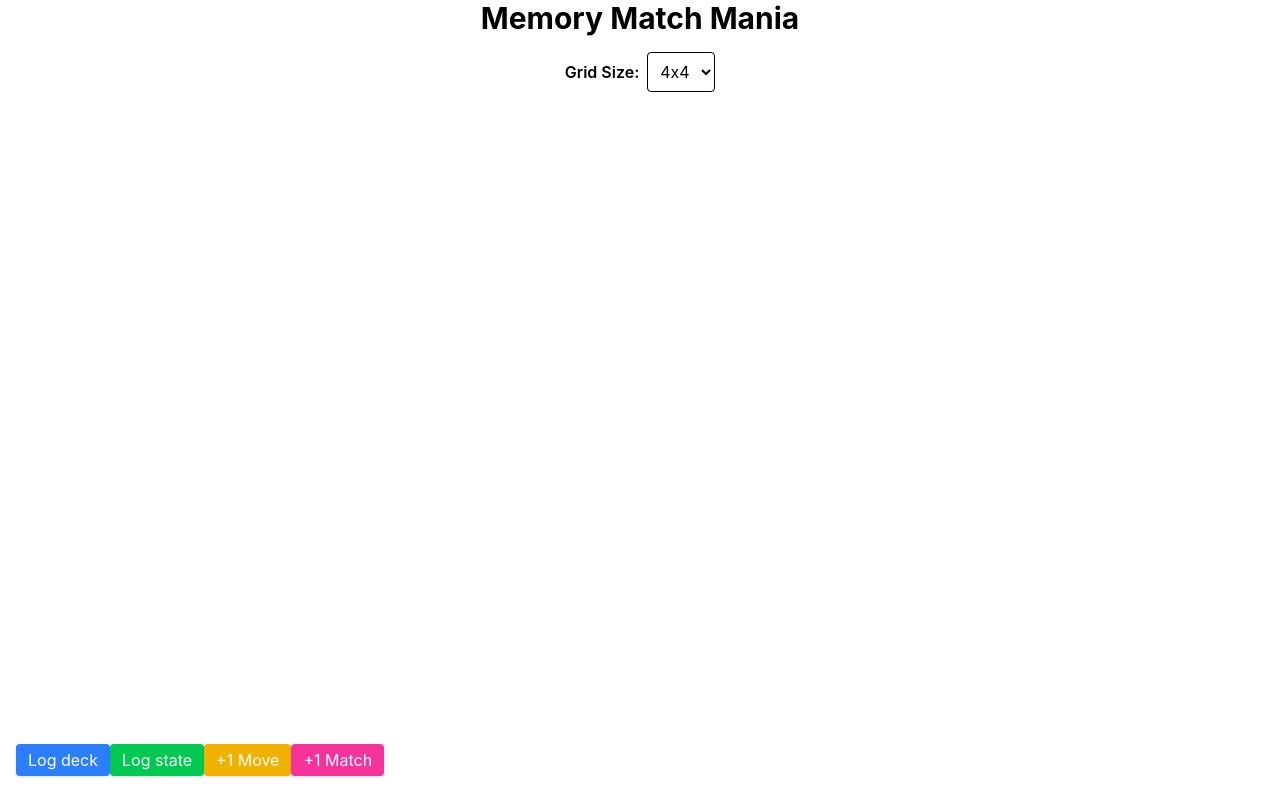
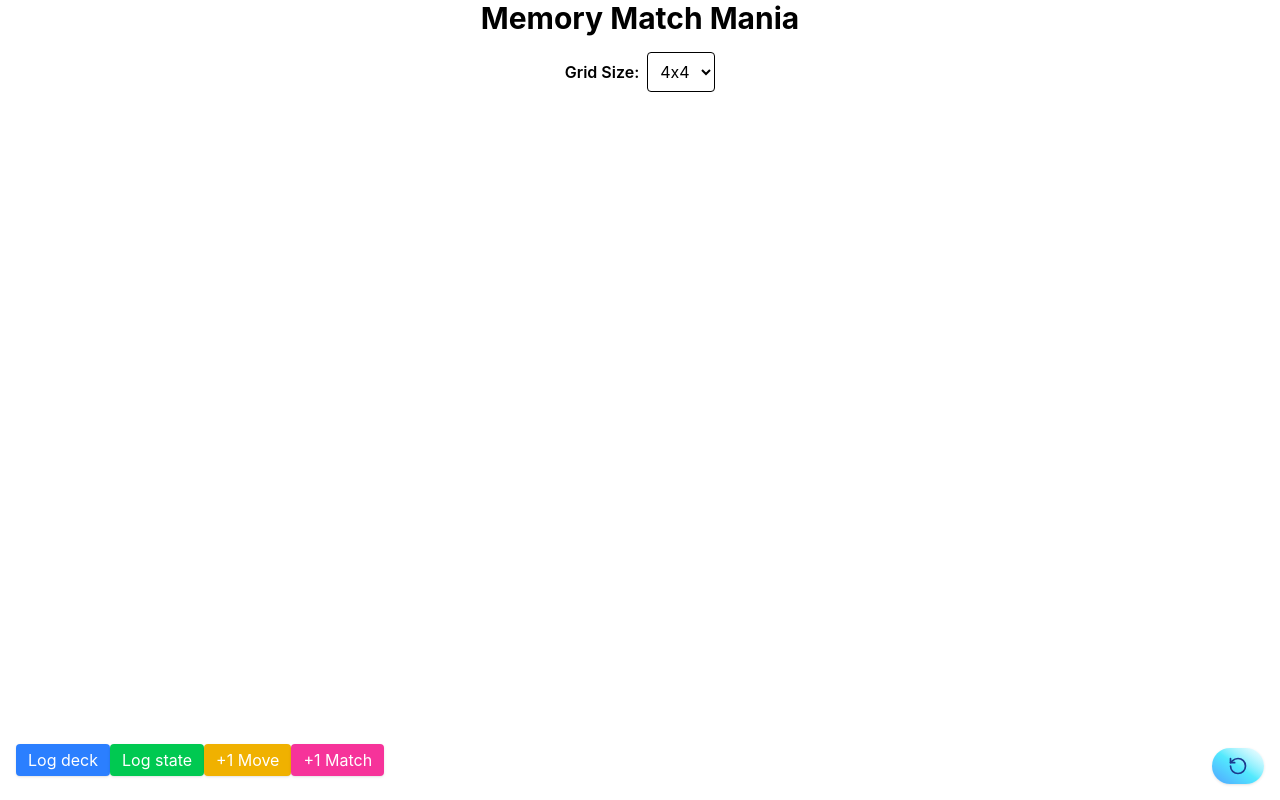
Before and after one commit to Rajasi-Desai/Memory-Mania-game, a React (Vite) app: page / in a window 1280 px wide. Built offline with nearby package versions, Linux system fonts and the light colour scheme.

Commit message:
reset button

```diff
--- a/package.json
+++ b/package.json
@@ -11,6 +11,7 @@
   },
   "dependencies": {
     "@tailwindcss/vite": "^4.3.3",
+    "lucide-react": "^1.61.0",
     "react": "^19.3.1",
     "react-dom": "^19.3.1",
     "tailwindcss": "^4.3.3",
--- a/src/App.jsx
+++ b/src/App.jsx
@@ -54,7 +54,9 @@ function App() {
       <Settings onGridChange={reInitializeGame} />
 
       {/* ScoreBoard */}
-      {/* Reset button */}
+
+      <ResetButton onReset={() => reInitializeGame(gridSize)} />
+
       {/* game board */}
       {/* graffiti */}
     </div>
--- a/src/components/ResetButton.jsx
+++ b/src/components/ResetButton.jsx
@@ -1,7 +1,17 @@
-const ResetButton = () => {
+import { RotateCcw } from "lucide-react";
+
+const ResetButton = ({ onReset }) => {
   return (
-    <button>
-
+    <button
+      onClick={onReset}
+      className="fixed bottom-4 right-4 px-4 py-2 text-sm font-medium rounded-full shadow bg-gradient-to-tr from-blue-400 via-cyan-300 to-white text-blue-900 hover:brightness-105 transition"
+    >
+      <span
+        role="img"
+        aria-label="reset"
+      >
+        <RotateCcw size={20}/>
+      </span>
     </button>
   );
 };
```
Also changed, not shown: 1 other file (tests, documents, lock files or other folders).
